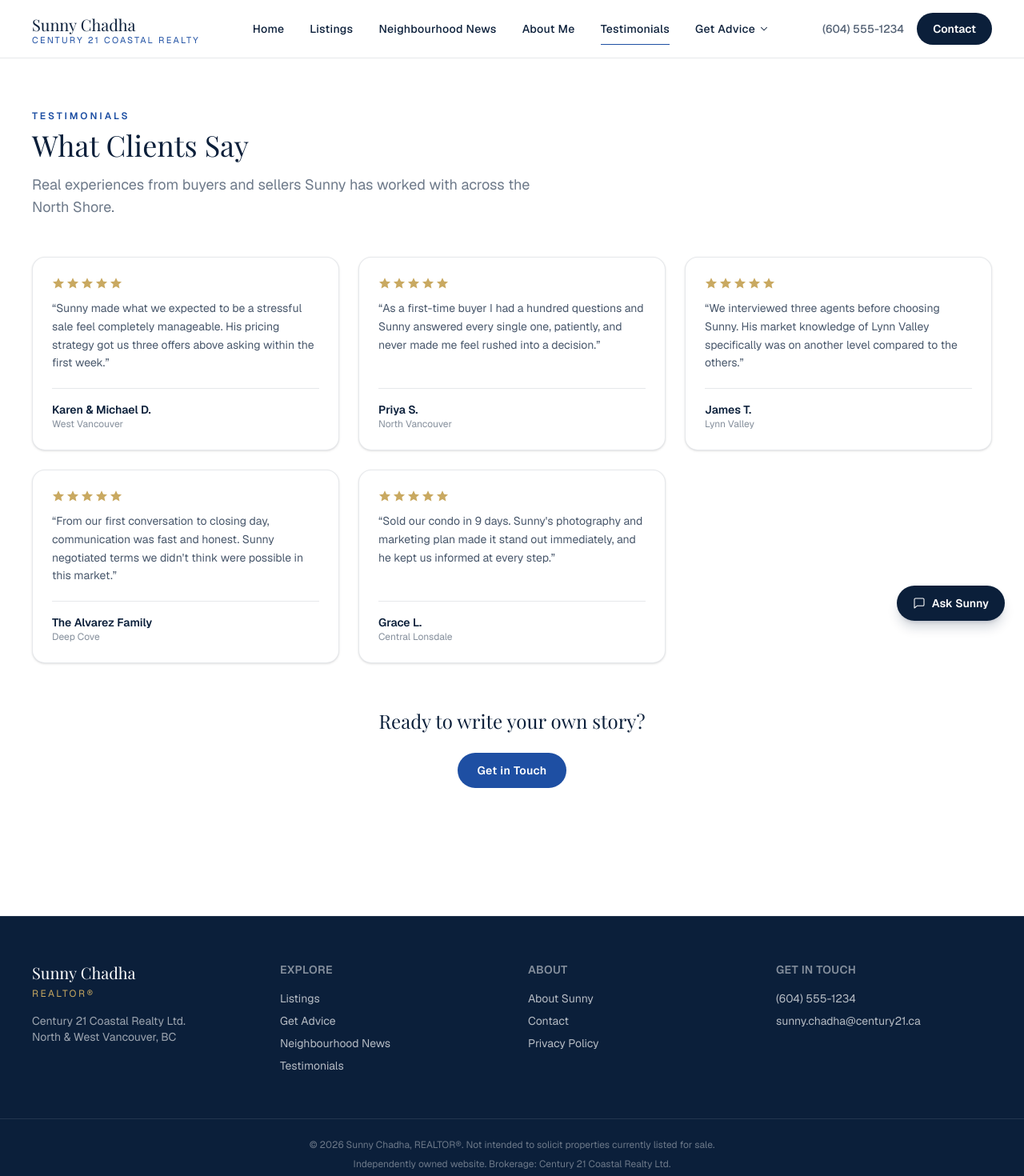
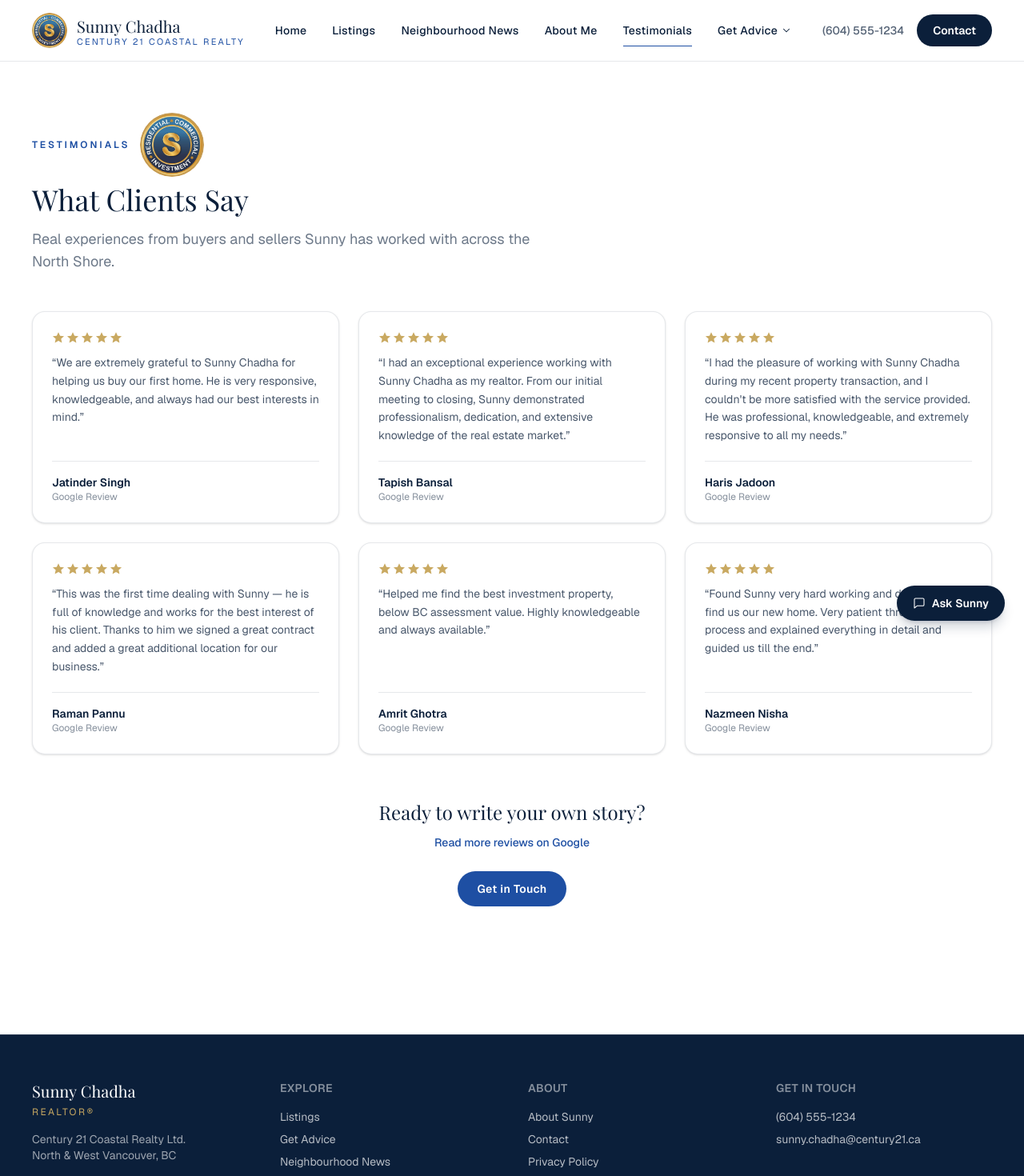
Before and after one commit to anmol741/sunny-website, a Next.js app: page /testimonials in a window 1280 px wide. Shown: the top 1470 px of the page at 80% size. Built offline with nearby package versions, Linux system fonts and the light colour scheme; a web font is replaced by a local one.

Commit message:
update by client

```diff
--- a/app/about/page.tsx
+++ b/app/about/page.tsx
@@ -1,4 +1,5 @@
 import type { Metadata } from "next";
+import Image from "next/image";
 import Container from "@/components/Container";
 import SectionReveal from "@/components/SectionReveal";
 import CTAButton from "@/components/CTAButton";
@@ -33,10 +34,14 @@ export default function AboutPage() {
         <div className="grid gap-12 lg:grid-cols-3">
           <SectionReveal className="lg:col-span-1">
             <div className="sticky top-24">
-              {/* TODO(CJ): Swap for Sunny's real headshot once provided. */}
-              <div className="flex h-56 w-56 items-center justify-center rounded-2xl bg-gradient-to-br from-navy to-accent font-serif text-6xl text-white">
-                SC
-              </div>
+              <Image
+                src="/profile_img.jpg"
+                alt="Sunny Chadha, REALTOR®"
+                width={224}
+                height={224}
+                className="h-56 w-56 rounded-2xl object-cover"
+                priority
+              />
               <p className="mt-6 font-serif text-2xl text-navy">
                 Sunny Chadha
               </p>
--- a/app/testimonials/page.tsx
+++ b/app/testimonials/page.tsx
@@ -1,9 +1,12 @@
 import type { Metadata } from "next";
+import Image from "next/image";
 import Container from "@/components/Container";
 import SectionReveal from "@/components/SectionReveal";
 import TestimonialCard from "@/components/TestimonialCard";
 import CTAButton from "@/components/CTAButton";
 import { testimonials } from "@/data/testimonials";
+
+const GOOGLE_REVIEWS_URL = "https://maps.app.goo.gl/sxxTHyhpYRRkWc9UA?g_st=iwb";
 
 export const metadata: Metadata = {
   title: "Testimonials | Sunny Chadha, REALTOR®",
@@ -16,9 +19,18 @@ export default function TestimonialsPage() {
     <div className="py-16">
       <Container>
         <SectionReveal className="max-w-2xl">
-          <p className="text-xs font-semibold uppercase tracking-[0.25em] text-accent">
-            Testimonials
-          </p>
+          <div className="flex items-center gap-3">
+            <p className="text-xs font-semibold uppercase tracking-[0.25em] text-accent">
+              Testimonials
+            </p>
+            <Image
+              src="/logo.jpeg"
+              alt="Sunny Chadha credential badge"
+              width={88}
+              height={88}
+              className="h-20 w-20 rounded-full object-cover"
+            />
+          </div>
           <h1 className="mt-2 font-serif text-4xl text-navy">
             What Clients Say
           </h1>
@@ -40,6 +52,14 @@ export default function TestimonialsPage() {
           <p className="font-serif text-2xl text-navy">
             Ready to write your own story?
           </p>
+          <a
+            href={GOOGLE_REVIEWS_URL}
+            target="_blank"
+            rel="noopener noreferrer"
+            className="mt-3 inline-block text-sm font-medium text-accent hover:underline"
+          >
+            Read more reviews on Google
+          </a>
           <div className="mt-6">
             <CTAButton href="/contact">Get in Touch</CTAButton>
           </div>
--- a/components/AgentIntroCard.tsx
+++ b/components/AgentIntroCard.tsx
@@ -1,13 +1,16 @@
+import Image from "next/image";
 import CTAButton from "@/components/CTAButton";
 
-// TODO(CJ): Swap the placeholder monogram below for Sunny's real headshot
-// once photo assets are provided.
 export default function AgentIntroCard() {
   return (
     <div className="flex flex-col items-center gap-8 rounded-2xl border border-navy/10 bg-white p-8 shadow-sm sm:flex-row sm:p-10">
-      <div className="flex h-32 w-32 shrink-0 items-center justify-center rounded-full bg-gradient-to-br from-navy to-accent font-serif text-4xl text-white">
-        SC
-      </div>
+      <Image
+        src="/profile_img.jpg"
+        alt="Sunny Chadha, REALTOR®"
+        width={128}
+        height={128}
+        className="h-32 w-32 shrink-0 rounded-full object-cover"
+      />
       <div className="text-center sm:text-left">
         <p className="font-serif text-2xl text-navy">Sunny Chadha</p>
         <p className="mt-1 text-sm font-medium uppercase tracking-wide text-accent">
--- a/components/Footer.tsx
+++ b/components/Footer.tsx
@@ -1,3 +1,4 @@
+import Image from "next/image";
 import Link from "next/link";
 
 /**
@@ -102,9 +103,15 @@ export default function Footer() {
             &copy; {new Date().getFullYear()} Sunny Chadha, REALTOR®. Not
             intended to solicit properties currently listed for sale.
           </p>
-          <p>
-            {/* TODO(CJ): insert Century 21 Coastal Realty Ltd. brokerage
-            logo + full disclosure block here per board requirements. */}
+          <p className="flex items-center justify-center gap-2">
+            {/* TODO(CJ): confirm full disclosure block here per board requirements. */}
+            <Image
+              src="/logo.jpeg"
+              alt="Sunny Chadha credential badge"
+              width={30}
+              height={30}
+              className="h-[30px] w-[30px] rounded-full object-cover"
+            />
             Independently owned website. Brokerage: Century 21 Coastal Realty
             Ltd.
           </p>
--- a/components/Navbar.tsx
+++ b/components/Navbar.tsx
@@ -1,5 +1,6 @@
 "use client";
 
+import Image from "next/image";
 import Link from "next/link";
 import { useState } from "react";
 import { usePathname } from "next/navigation";
@@ -30,10 +31,19 @@ export default function Navbar() {
   return (
     <header className="sticky top-0 z-50 border-b border-navy/10 bg-white/90 backdrop-blur-md">
       <div className="mx-auto flex max-w-7xl items-center justify-between px-6 py-4 lg:px-10">
-        <Link href="/" className="flex flex-col leading-none">
-          <span className="font-serif text-xl text-navy">Sunny Chadha</span>
-          <span className="text-[11px] uppercase tracking-[0.2em] text-accent">
-            Century 21 Coastal Realty
+        <Link href="/" className="flex items-center gap-3">
+          <Image
+            src="/logo.jpeg"
+            alt="Sunny Chadha credential badge"
+            width={44}
+            height={44}
+            className="h-11 w-11 rounded-full object-cover"
+          />
+          <span className="flex flex-col leading-none">
+            <span className="font-serif text-xl text-navy">Sunny Chadha</span>
+            <span className="text-[11px] uppercase tracking-[0.2em] text-accent">
+              Century 21 Coastal Realty
+            </span>
           </span>
         </Link>
 
--- a/components/TestimonialCard.tsx
+++ b/components/TestimonialCard.tsx
@@ -15,7 +15,7 @@ export default function TestimonialCard({ t }: { t: Testimonial }) {
       </p>
       <div className="mt-5 border-t border-navy/10 pt-4">
         <p className="text-sm font-semibold text-navy">{t.name}</p>
-        <p className="text-xs text-navy/50">{t.location}</p>
+        <p className="text-xs text-navy/50">{t.source}</p>
       </div>
     </div>
   );
--- a/data/testimonials.ts
+++ b/data/testimonials.ts
@@ -3,42 +3,50 @@ import type { Testimonial } from "@/lib/types";
 export const testimonials: Testimonial[] = [
   {
     id: "t1",
-    name: "Karen & Michael D.",
-    location: "West Vancouver",
+    name: "Jatinder Singh",
+    source: "Google Review",
     quote:
-      "Sunny made what we expected to be a stressful sale feel completely manageable. His pricing strategy got us three offers above asking within the first week.",
+      "We are extremely grateful to Sunny Chadha for helping us buy our first home. He is very responsive, knowledgeable, and always had our best interests in mind.",
     rating: 5,
   },
   {
     id: "t2",
-    name: "Priya S.",
-    location: "North Vancouver",
+    name: "Tapish Bansal",
+    source: "Google Review",
     quote:
-      "As a first-time buyer I had a hundred questions and Sunny answered every single one, patiently, and never made me feel rushed into a decision.",
+      "I had an exceptional experience working with Sunny Chadha as my realtor. From our initial meeting to closing, Sunny demonstrated professionalism, dedication, and extensive knowledge of the real estate market.",
     rating: 5,
   },
   {
     id: "t3",
-    name: "James T.",
-    location: "Lynn Valley",
+    name: "Haris Jadoon",
+    source: "Google Review",
     quote:
-      "We interviewed three agents before choosing Sunny. His market knowledge of Lynn Valley specifically was on another level compared to the others.",
+      "I had the pleasure of working with Sunny Chadha during my recent property transaction, and I couldn't be more satisfied with the service provided. He was professional, knowledgeable, and extremely responsive to all my needs.",
     rating: 5,
   },
   {
     id: "t4",
-    name: "The Alvarez Family",
-    location: "Deep Cove",
+    name: "Raman Pannu",
+    source: "Google Review",
     quote:
-      "From our first conversation to closing day, communication was fast and honest. Sunny negotiated terms we didn't think were possible in this market.",
+      "This was the first time dealing with Sunny — he is full of knowledge and works for the best interest of his client. Thanks to him we signed a great contract and added a great additional location for our business.",
     rating: 5,
   },
   {
     id: "t5",
-    name: "Grace L.",
-    location: "Central Lonsdale",
+    name: "Amrit Ghotra",
+    source: "Google Review",
     quote:
-      "Sold our condo in 9 days. Sunny's photography and marketing plan made it stand out immediately, and he kept us informed at every step.",
+      "Helped me find the best investment property, below BC assessment value. Highly knowledgeable and always available.",
+    rating: 5,
+  },
+  {
+    id: "t6",
+    name: "Nazmeen Nisha",
+    source: "Google Review",
+    quote:
+      "Found Sunny very hard working and determined to find us our new home. Very patient throughout the process and explained everything in detail and guided us till the end.",
     rating: 5,
   },
 ];
--- a/lib/types.ts
+++ b/lib/types.ts
@@ -24,7 +24,7 @@ export type Listing = {
 export type Testimonial = {
   id: string;
   name: string;
-  location: string;
+  source: string;
   quote: string;
   rating: number;
 };
```
Also changed, not shown: public/logo.jpeg (added), public/profile_img.jpg (added).
